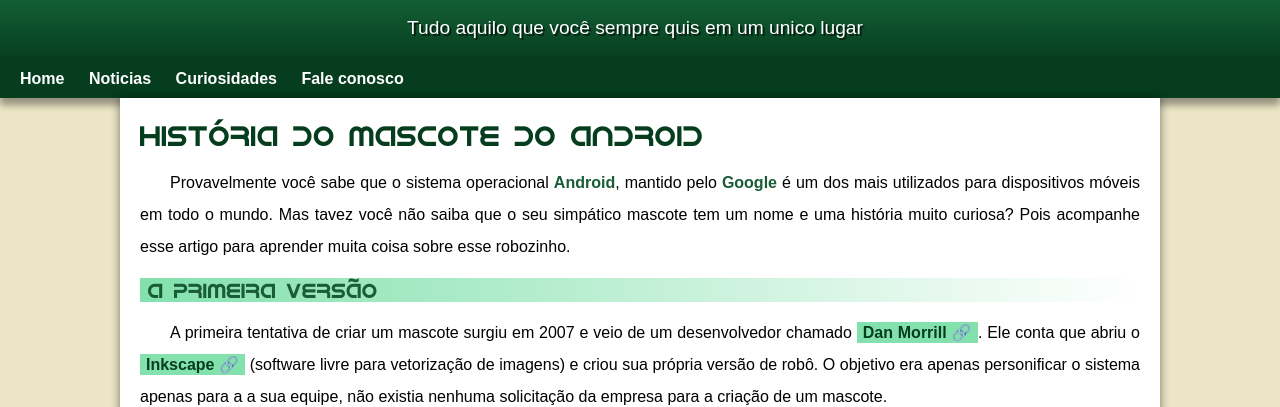
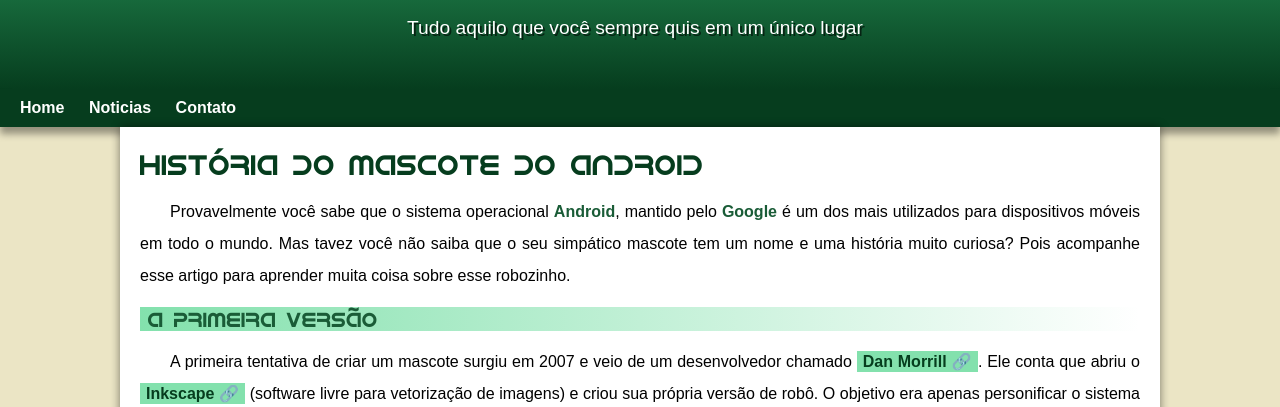
Before and after one commit to ClaudiaSte/projeto-android, a plain HTML site: page index.html in a window 1280 px wide. Shown: the part 130-537 px from the top of the page. Drawn offline with Linux system fonts and the light colour scheme.

Commit message:
problema de padding corrigido

```diff
--- a/css/estilo.css
+++ b/css/estilo.css
@@ -61,6 +61,7 @@
     padding-right: 10px;
     padding-right: 10px;
     margin: auto;
+    padding-bottom: 50px;
     text-shadow: 2px 2px 0px rgba(0, 0, 0, 0.605);
 }
 
--- a/index.html
+++ b/index.html
@@ -12,13 +12,12 @@
 <body>
     <header>
         <h1>Curiosidades de Tecnologias</h1>
-        <p>Tudo aquilo que você sempre quis em um unico lugar</p>
+        <p>Tudo aquilo que você sempre quis em um único lugar</p>
     </header>
     <nav>
         <a href="#">Home</a>
         <a href="#">Noticias</a>
-        <a href="#">Curiosidades</a>
-        <a href="#">Fale conosco</a>
+        <a href="#">Contato</a>
     </nav>
     <main>
         <article>
```
